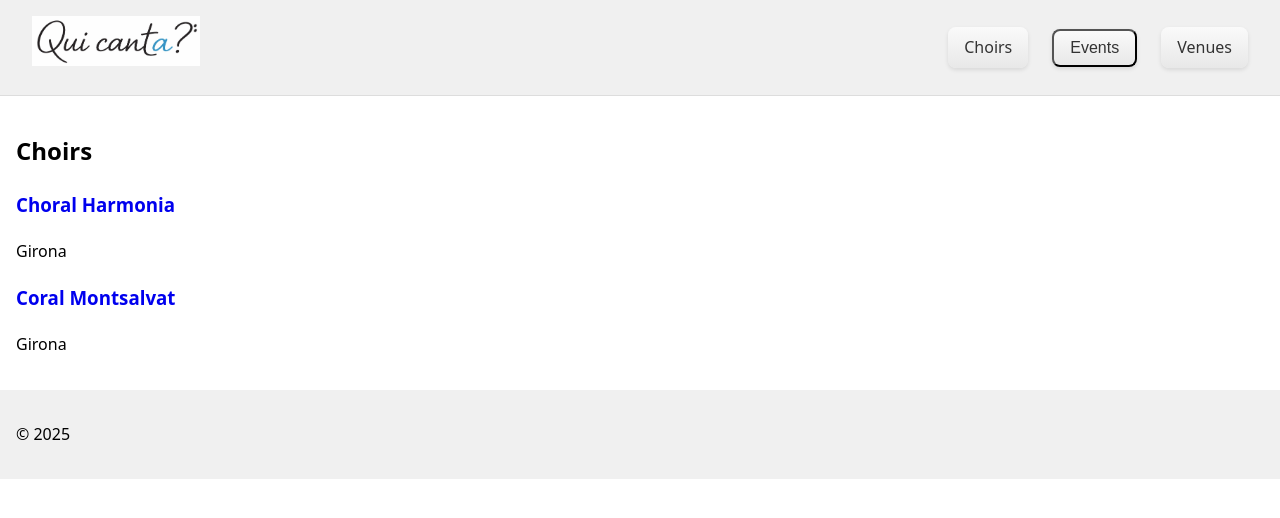
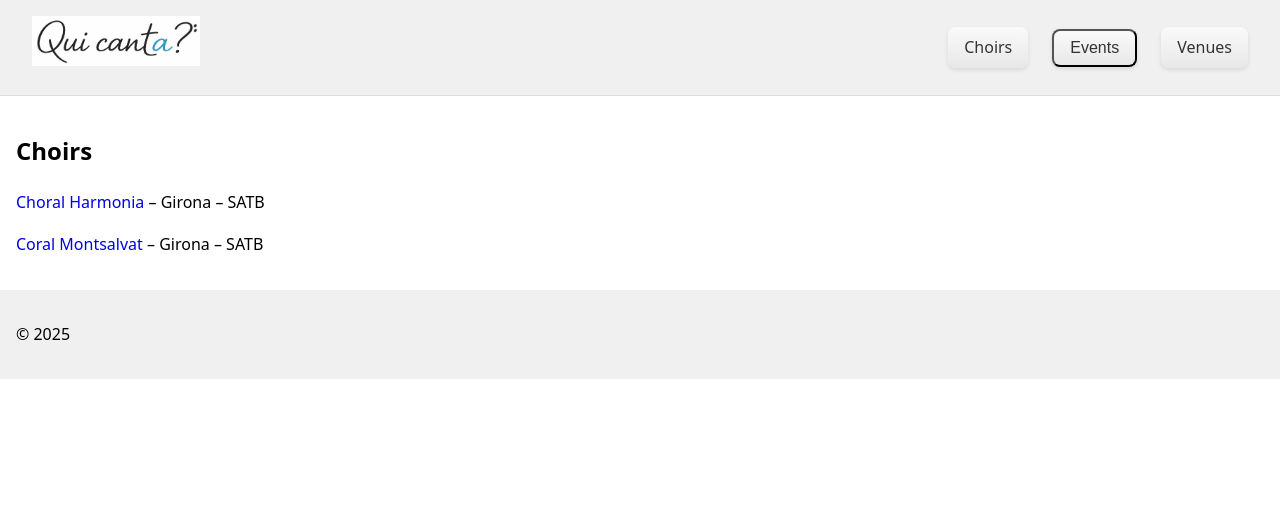
Before and after one commit to jllobera/quicanta, a Jekyll site: the page built from choirs.md, in a window 1280 px wide. Shown: the top 518 px of the page. Built offline with Jekyll 4.4.1, drawn with Linux system fonts in a browser that asks for light colours.

Commit message:
Simplify choir list HTML structure
Refactor choir list display to simplify HTML structure.

```diff
--- a/choirs.md
+++ b/choirs.md
@@ -8,12 +8,13 @@ permalink: /choirs/
 <ul class="choir-list">
   {% for choir in site.choirs %}
     <li>
-      <h3>
-        <a href="{{ choir.url | relative_url }}">
-          {{ choir.name }}
-        </a>
-      </h3>
-      <p>{{ choir.city }}</p>
+      <a href="{{ choir.url | relative_url }}" class="choir-name">
+        {{ choir.name }}
+      </a>
+      –
+      {{ choir.city }}
+      –
+      {{ choir.voice_types | join: ", " }}
     </li>
   {% endfor %}
 </ul>
```
